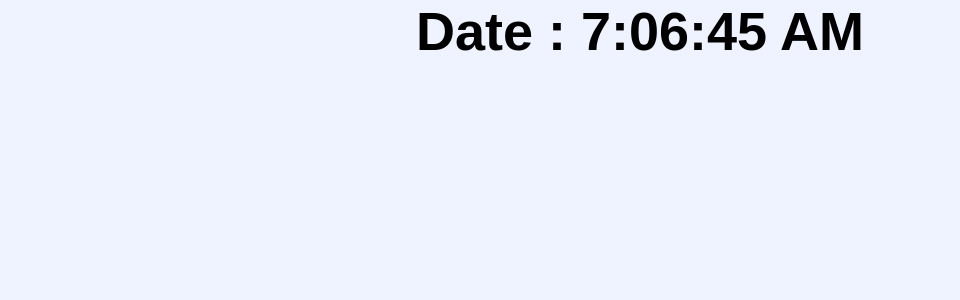
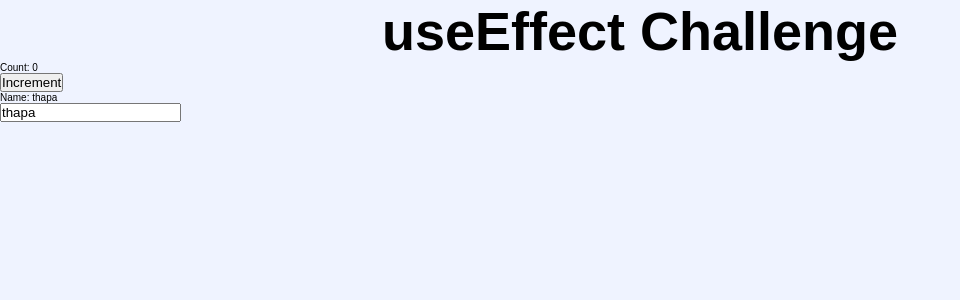
Before and after one commit to TarunByte/reactV19, a React (Vite) app: page / in a window 1280 px wide. Shown: the top 300 px of the page, without its empty margins (0-960 px from the left). Built offline with nearby package versions, Linux system fonts and the light colour scheme.

Commit message:
#53 React useEffect challenge

```diff
--- a/src/App.jsx
+++ b/src/App.jsx
@@ -1,5 +1,5 @@
-import { ReactUseEffect } from "./components/hooks/useEffect";
+import { Challenge } from "./components/hooks/useEffect/EffectChallenge";
 
 export const App = () => {
-  return <ReactUseEffect />;
+  return <Challenge />;
 };
--- /dev/null
+++ b/src/components/hooks/useEffect/EffectChallenge.jsx
@@ -0,0 +1,42 @@
+//! React Hook Challenge: Dynamic State Management and Document Title Update with useEffect
+
+//* Description: In this challenge, you'll create a React component that dynamically manages state using `useState` and `useEffect` hooks. Your component will include:
+
+//? 1. A counter that increments when a button is clicked.
+//? 2. An input field where users can type their name.
+//? 3. The document title will update to show the current count.
+
+import { useEffect, useState } from "react";
+import "./index.css";
+
+export const Challenge = () => {
+  const [count, setCount] = useState(0);
+  const [name, setName] = useState("thapa");
+
+  // Orders matters! Keep Hooks in the same order across renders
+  useEffect(() => {
+    document.title = `count: ${count}`;
+  }, [count]);
+
+  useEffect(() => {
+    console.log(name);
+  }, [name]);
+
+  return (
+    <div className="container effect-container">
+      <h1>useEffect Challenge</h1>
+      <p>
+        Count: <span> {count} </span>
+      </p>
+      <button onClick={() => setCount(count + 1)}>Increment</button>
+      <p>
+        Name: <span>{name}</span>
+      </p>
+      <input
+        type="text"
+        value={name}
+        onChange={(e) => setName(e.target.value)}
+      />
+    </div>
+  );
+};
```
